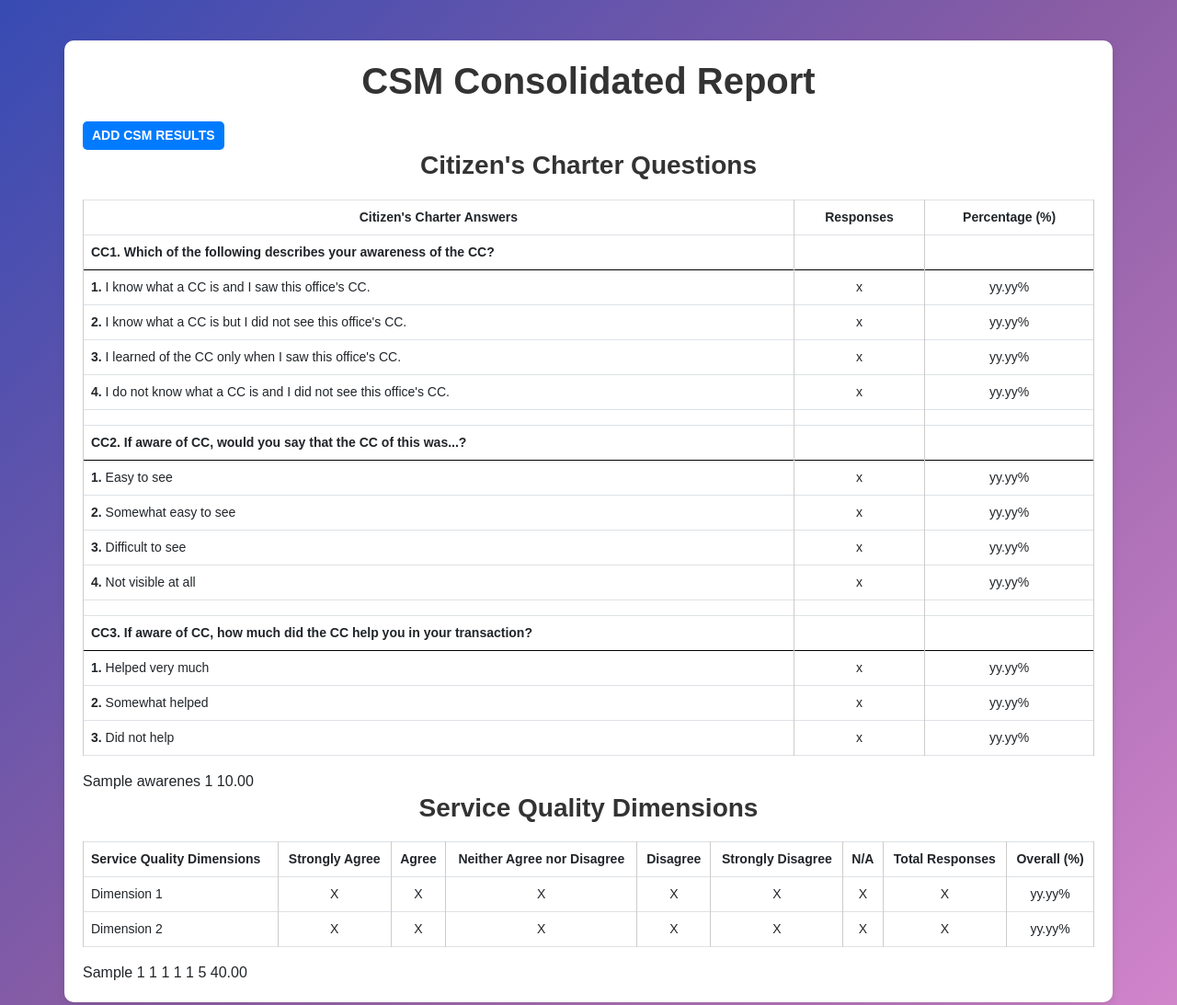
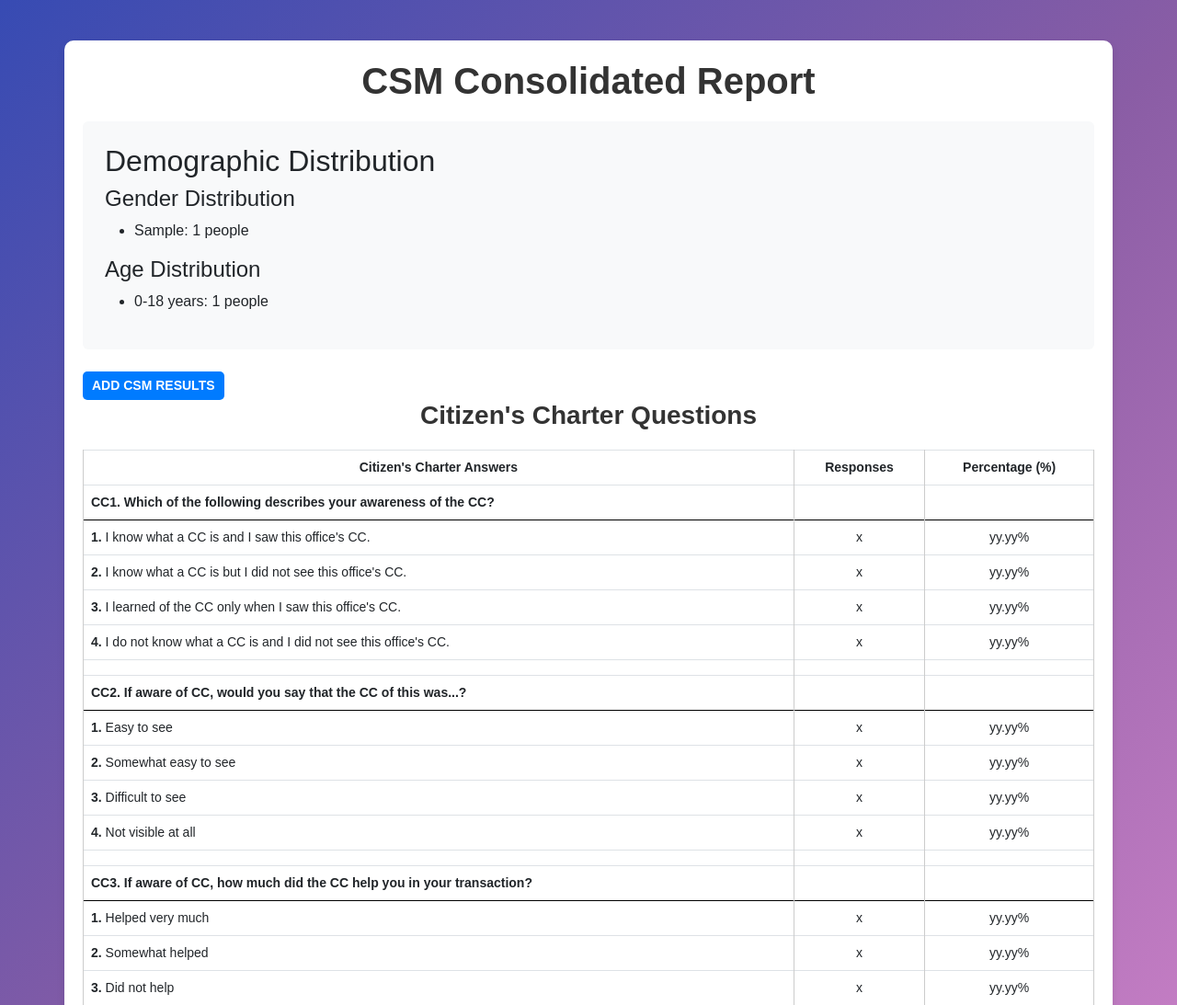
Before and after one commit to ChristianJayVarquez/csm-system, a PHP site: page / in a window 1280 px wide. Shown: the top 1093 px of the page at 92% size. Run offline with PHP 8.4, Linux system fonts and the light colour scheme; tables that the repository leaves empty or names only in its code hold one stand-in row (values such as "Sample post").

Commit message:
Made changes

```diff
--- a/csm-system/index.php
+++ b/csm-system/index.php
@@ -1,5 +1,33 @@
 <?php
 include 'db.php';
+
+// Handle form submission
+if ($_SERVER['REQUEST_METHOD'] === 'POST') {
+    $name = $_POST['name'] ?? '';
+    $gender = $_POST['gender'] ?? '';
+    $age = $_POST['age'] ?? 0;
+
+    $stmt = $conn->prepare("INSERT INTO results (name, gender, age) VALUES (?, ?, ?)");
+    $stmt->bind_param("ssi", $name, $gender, $age);
+    $stmt->execute();
+    $stmt->close();
+}
+
+// Fetch demographic data
+$genderCounts = $conn->query("SELECT gender, COUNT(*) as count FROM results GROUP BY gender");
+$ageGroups = $conn->query("SELECT
+    CASE
+        WHEN age BETWEEN 0 AND 18 THEN '0-18'
+        WHEN age BETWEEN 19 AND 35 THEN '19-35'
+        WHEN age BETWEEN 36 AND 60 THEN '36-60'
+        ELSE '60+'
+    END as age_group,
+    COUNT(*) as count
+    FROM results
+    GROUP BY age_group");
+
+// Fetch results for the table
+$results = $conn->query("SELECT * FROM results");
 
 // Fetch Data
 $cc_data = $conn->query("SELECT * FROM cc_awareness");
@@ -52,6 +80,24 @@ $service_data = $conn->query("SELECT * FROM service_quality");
 <body>
     <div class="container mt-4">
         <h1>CSM Consolidated Report</h1>
+
+        <!-- Demographics Section -->
+        <div class="mb-4 p-4 bg-light rounded">
+            <h2>Demographic Distribution</h2>
+            <h4>Gender Distribution</h4>
+            <ul>
+                <?php while ($row = $genderCounts->fetch_assoc()): ?>
+                    <li><?= ucfirst($row['gender']) ?>: <?= $row['count'] ?> people</li>
+                <?php endwhile; ?>
+            </ul>
+            <h4>Age Distribution</h4>
+            <ul>
+                <?php while ($row = $ageGroups->fetch_assoc()): ?>
+                    <li><?= $row['age_group'] ?> years: <?= $row['count'] ?> people</li>
+                <?php endwhile; ?>
+            </ul>
+        </div>
+
         <!-- Add this button to trigger the modal -->
         <button type="button" class="btn btn-primary" data-bs-toggle="modal" data-bs-target="#csmModal" style="width: auto; padding: 5px 10px; font-size: 14px;">
             Add CSM Results
@@ -66,6 +112,30 @@ $service_data = $conn->query("SELECT * FROM service_quality");
                     </div>
                     <form method="POST" action="save_results.php">
                         <div class="modal-body">
+                            <!-- Demographic Distribution -->
+                            <div class="border rounded p-3 mb-4 shadow-sm">
+                                <div class="row">
+                                    <!-- Gender Column -->
+                                    <div class="col-md-6 mb-3">
+                                        <label class="form-label">Gender</label><br>
+                                        <div class="form-check">
+                                            <input type="radio" class="form-check-input custom-radio" id="male" name="gender" value="male" required>
+                                            <label for="male">Male</label>
+                                        </div>
+                                        <div class="form-check">
+                                            <input type="radio" class="form-check-input custom-radio" id="female" name="gender" value="female">
+                                            <label for="female">Female</label>
+                                        </div>
+                                    </div>
+
+                                    <!-- Age Column -->
+                                    <div class="col-md-6 mb-3">
+                                        <label for="age" class="form-label">Age</label>
+                                        <input type="number" class="form-control" id="age" name="age" required style="width: 60px; height: 30px; padding-left: 5px;">
+                                    </div>
+                                </div>
+                            </div>
+
                             <!-- Citizen's Charter Questions Section -->
                             <div class="border rounded p-3 mb-4 shadow-sm">
                                 <h6 class="text-primary">Citizen's Charter Questions</h6>
```
